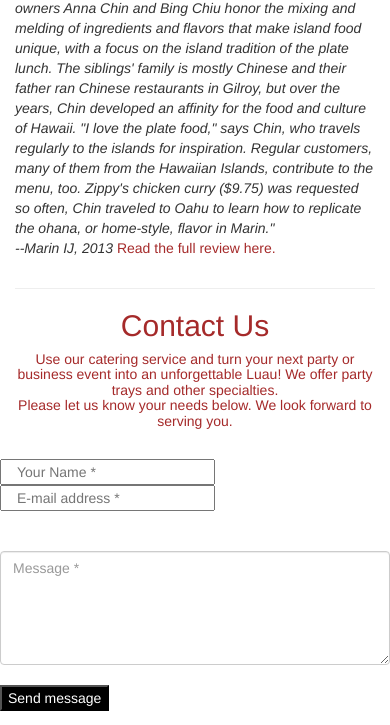
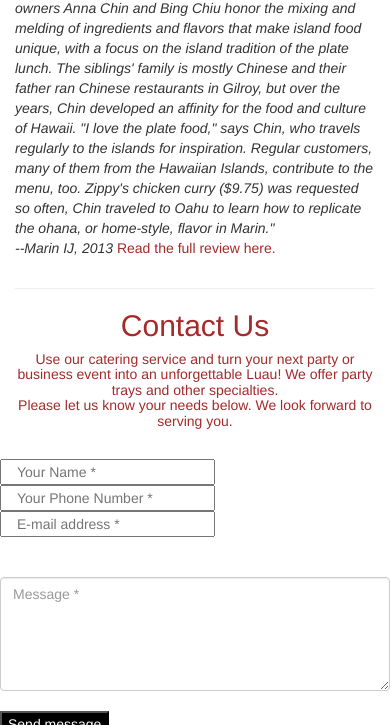
Before and after one commit to maunaloa/MaunaLoaBBQ, a plain HTML site: page index.html in a window 390 px wide. Shown: the part 5246-5971 px from the top of the page. Drawn offline with nearby package versions, Linux system fonts and the light colour scheme.

Commit message:
Add phone #

```diff
--- a/index.html
+++ b/index.html
@@ -244,6 +244,7 @@ The siblings' family is mostly Chinese and their father ran Chinese restaurants
        <form action="https://formspree.io/humchin@gmail.com" input type="email" id="contact-form" method="post" name="_replyto"  role="form">
        <!-- <form method="post" action="contact.php" id="contactform"> -->
           <input name="name" id = "name" type="text" class="col-md-6" placeholder="Your Name *" >
+          <input name="name" id = "name" type="text" class="col-md-6" placeholder="Your Phone Number *" >
           <input name="email" id = "email" type="email" class="col-md-6" placeholder="E-mail address *" ><br><br>
           <div class = "page-margin"></div>
           <textarea name="comment" id = "comment" class="form-control" rows="5" cols="12"placeholder="Message *"></textarea>
```
